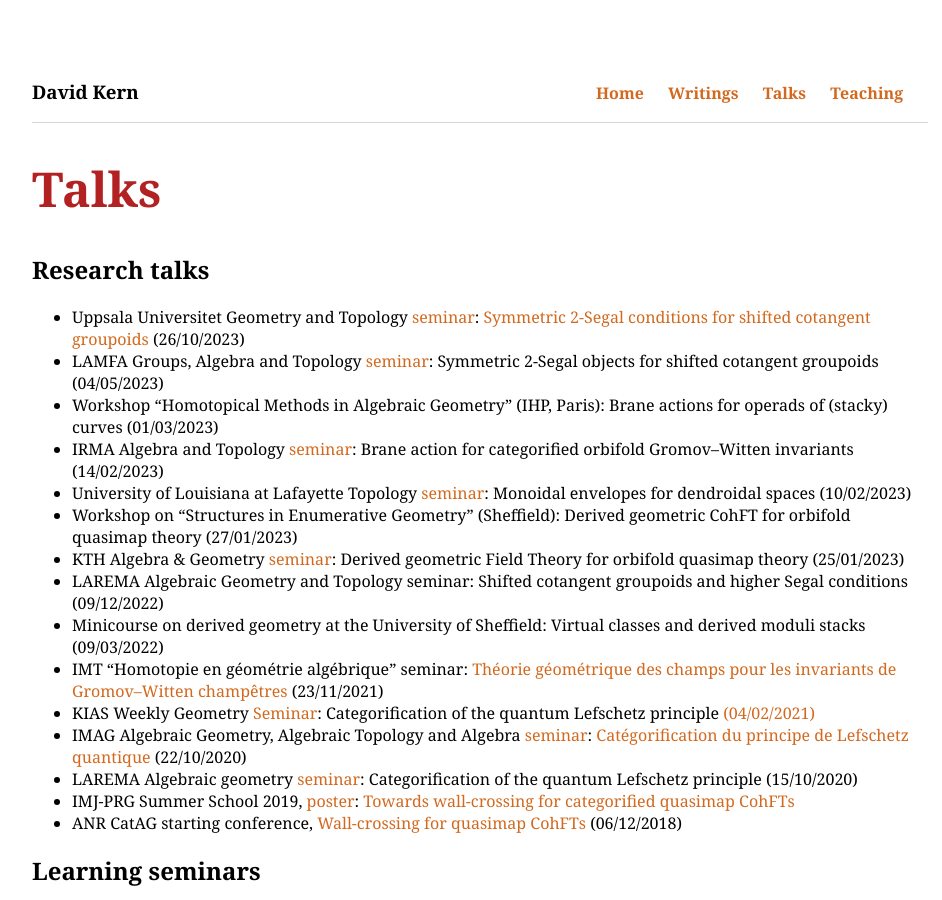
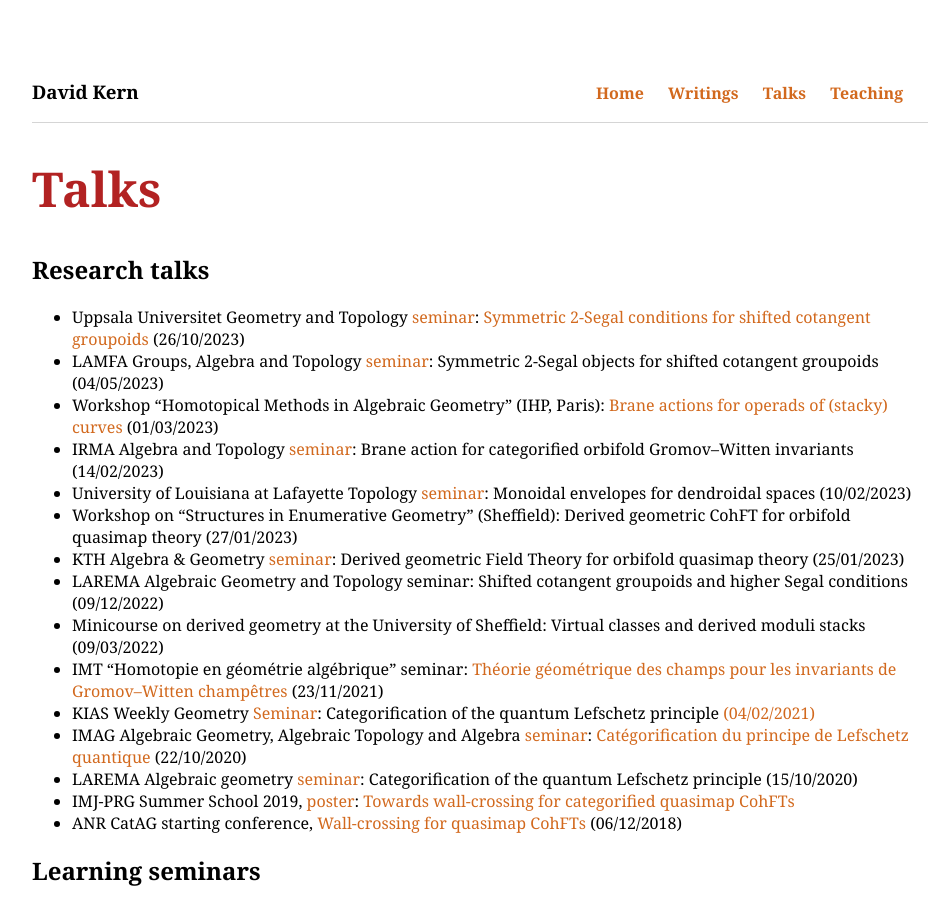
Before and after one commit to dskern/dskern.github.io, a Jekyll site: the page built from talks.html, in a window 1280 px wide and 900 px high. Shown: the whole window, without its empty margins (160-1102 px from the left). Built offline with Jekyll 4.4.1, drawn with Linux system fonts in a browser that asks for light colours.

Commit message:
Update talks.html

```diff
--- a/talks.html
+++ b/talks.html
@@ -8,7 +8,7 @@ layout: default
 <ul>
     <li>Uppsala Universitet Geometry and Topology <a href="https://www.math.uu.se/research/geometry-and-physics/geometry-and-topology-seminar/"> seminar</a>: <a href="Talks/CotgtGrpd.pdf">Symmetric 2-Segal conditions for shifted cotangent groupoids</a> (26/10/2023)</li>
     <li>LAMFA Groups, Algebra and Topology <a href="https://www.lamfa.u-picardie.fr/GAT/seminaire/2023">seminar</a>: Symmetric 2-Segal objects for shifted cotangent groupoids (04/05/2023)</li>
-    <li>Workshop “Homotopical Methods in Algebraic Geometry” (IHP, Paris): Brane actions for operads of (stacky) curves (01/03/2023)</li>
+    <li>Workshop “Homotopical Methods in Algebraic Geometry” (IHP, Paris): <a href="Talks/BraneGW.pdf">Brane actions for operads of (stacky) curves</a> (01/03/2023)</li>
     <li>IRMA Algebra and Topology <a href="https://irma.math.unistra.fr/seminaires/seminaire-algebre-et-topologie-2023.html">seminar</a>: Brane action for categorified orbifold Gromov&ndash;Witten invariants (14/02/2023)</li>
     <li>University of Louisiana at Lafayette Topology <a href="https://math.louisiana.edu/node/97">seminar</a>: Monoidal envelopes for dendroidal spaces (10/02/2023)</li>
     <li>Workshop on “Structures in Enumerative Geometry” (Sheffield): Derived geometric CohFT for orbifold quasimap theory (27/01/2023)</li>
```
